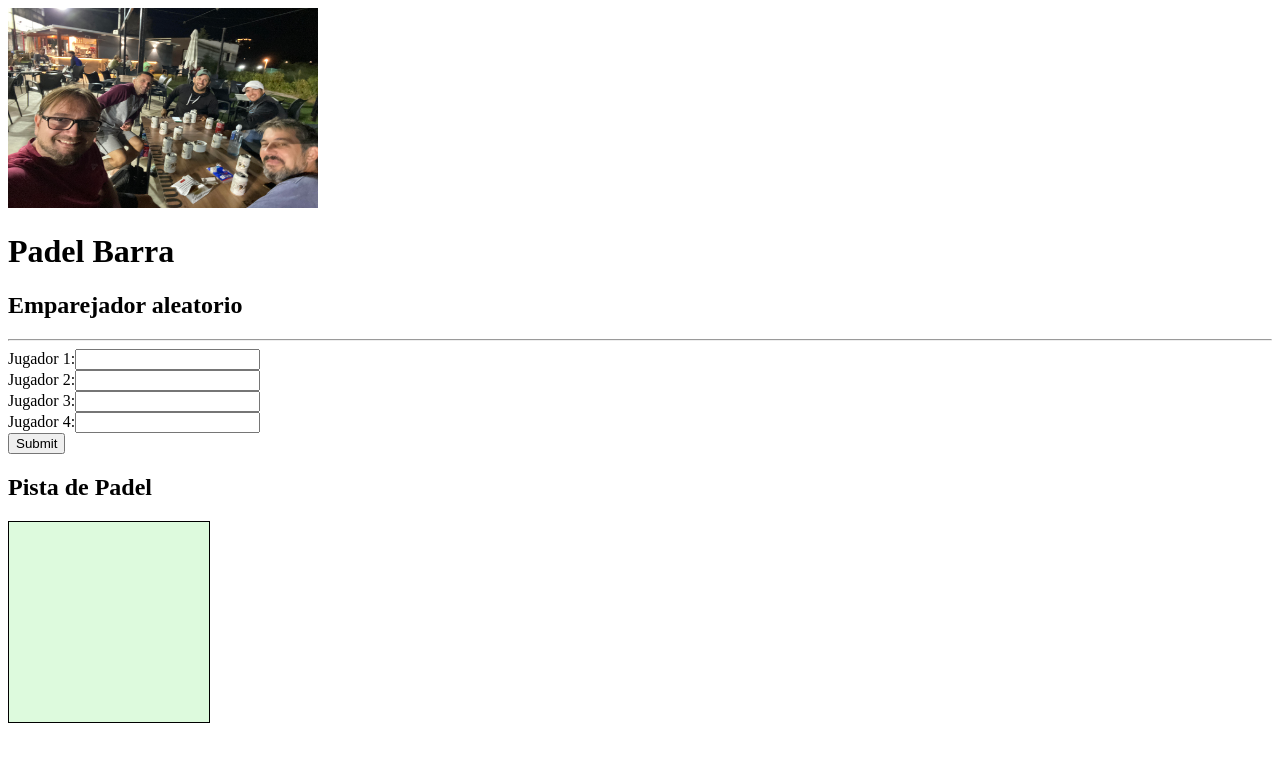
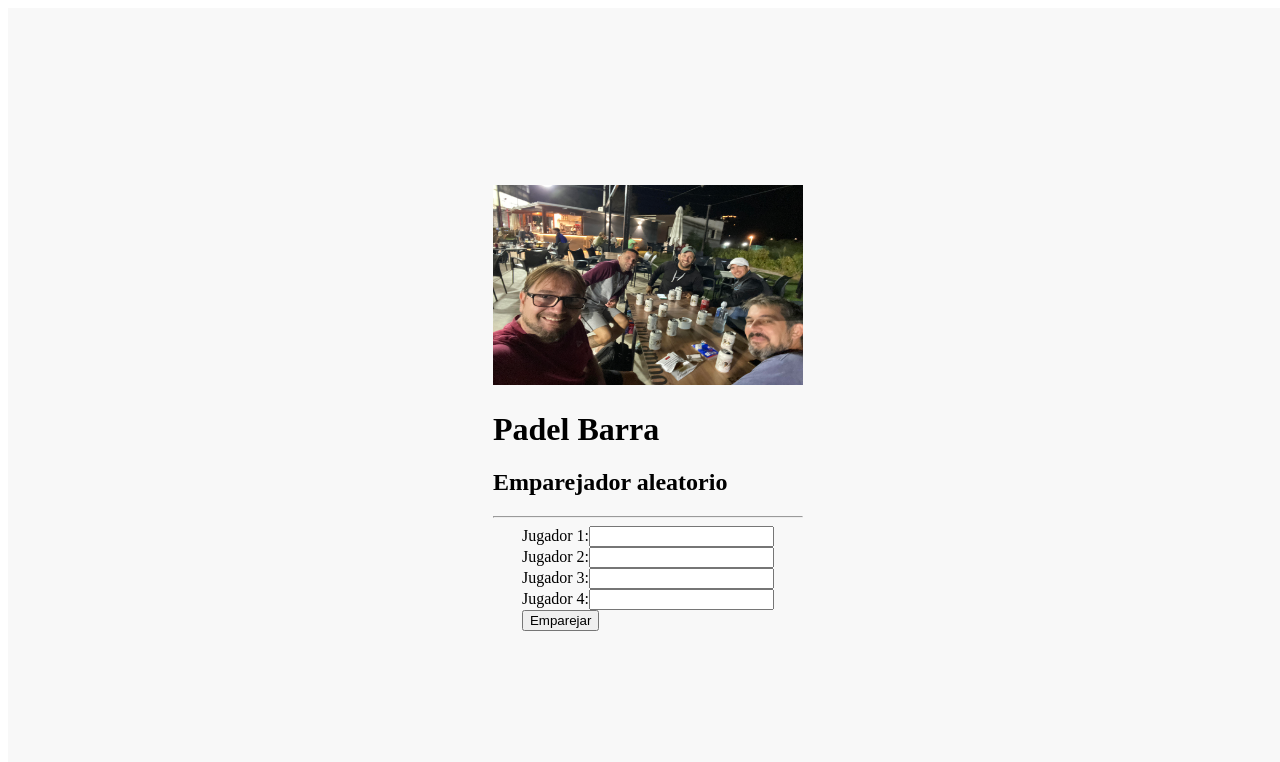
Before and after one commit to victordnb/padel, an Angular app: page / in a window 1280 px wide. Shown: the top 762 px of the page. Built offline with nearby package versions, Linux system fonts and the light colour scheme.

Commit message:
first version 1.0.3 - correct some bugs and best styles

```diff
--- a/src/app/app.component.html
+++ b/src/app/app.component.html
@@ -12,24 +12,24 @@
 <form (submit)="submit()">
     <div>
       <label for="input1">Jugador 1:</label>
-      <input id="input1" type="text" [(ngModel)]="inputs[0]" name="input1">
+      <input id="input1" type="text" [(ngModel)]="inputs[0]" (keydown.enter)="onEnter($event)" name="input1">
     </div>
     <div>
       <label for="input2">Jugador 2:</label>
-      <input id="input2" type="text" [(ngModel)]="inputs[1]" name="input2">
+      <input id="input2" type="text" [(ngModel)]="inputs[1]" (keydown.enter)="onEnter($event)" name="input2">
     </div>
     <div>
       <label for="input3">Jugador 3:</label>
-      <input id="input3" type="text" [(ngModel)]="inputs[2]" name="input3">
+      <input id="input3" type="text" [(ngModel)]="inputs[2]" (keydown.enter)="onEnter($event)" name="input3">
     </div>
     <div>
       <label for="input4">Jugador 4:</label>
-      <input id="input4" type="text" [(ngModel)]="inputs[3]" name="input4">
+      <input id="input4" type="text" [(ngModel)]="inputs[3]" (keydown.enter)="onEnter($event)" name="input4">
     </div>
-    <button type="submit">Submit</button>
+    <button type="submit" class="btn btn-primary" (keydown.enter)="onEnter($event)" [disabled]="isSubmitted">Emparejar</button>
   </form>
 
-  <section>
+  <section *ngIf="isSubmitted">
     <h2>Pista de Padel</h2>
     <div class="padel-court">
       <div class="part" *ngFor="let pair of pairs; let i = index">
--- a/src/app/app.component.ts
+++ b/src/app/app.component.ts
@@ -7,6 +7,7 @@ import { Component } from '@angular/core';
   styleUrls: ['./app.component.css']
 })
 export class AppComponent {
+  isSubmitted = false;
   inputs: string[] = ['', '', '', ''];
   pairs: string[][] = [];
 
@@ -18,7 +19,7 @@ export class AppComponent {
     for (let i = 1; i < shuffledInputs.length; i += 2) {
       this.pairs.push([shuffledInputs[i], shuffledInputs[i - 1]]);
     }
-
+    this.isSubmitted = true;
     console.log(this.pairs);
   }
 
@@ -34,7 +35,7 @@ export class AppComponent {
   }
 
   // app.component.ts
-onEnter(event: KeyboardEvent) {
+onEnter(event: any) {
   // Llama a la función submit que ya tienes
   this.submit();
 
--- a/src/index.html
+++ b/src/index.html
@@ -8,6 +8,6 @@
   <link rel="icon" type="image/x-icon" href="favicon.ico">
 </head>
 <body>
-  <app-root></app-root>
+  <app-root class="app"></app-root>
 </body>
 </html>
--- a/src/styles.css
+++ b/src/styles.css
@@ -1 +1,11 @@
 /* You can add global styles to this file, and also import other style files */
+.app{
+    background-color: #f5f5f5a8;
+    height: 100vh;
+    width: 100vw;
+    display: flex;
+    flex-direction: column;
+    align-items: center;
+    justify-content: center;
+
+}
```
